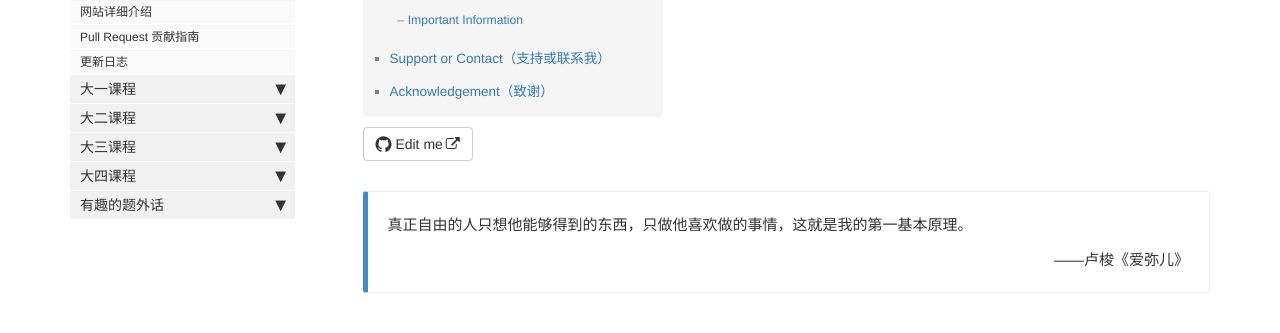
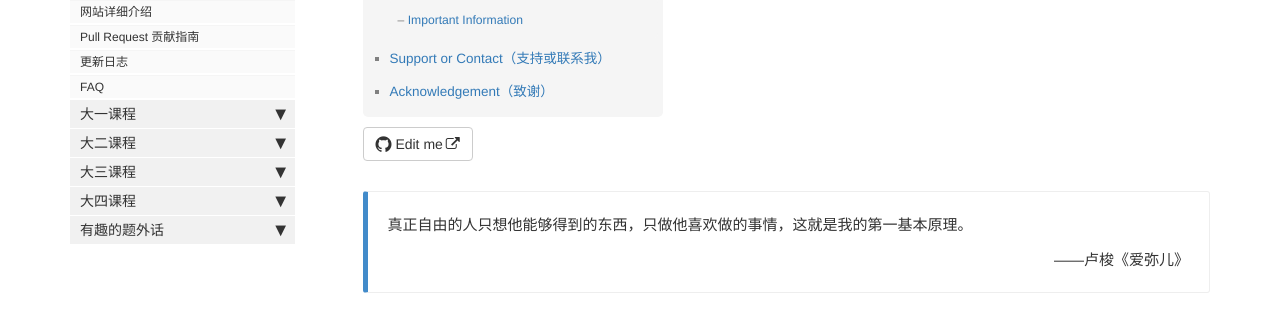
Before and after one commit to aisjtu/aisjtu.github.io, a Jekyll site: the page built from docs/index.md, in a window 1280 px wide. Shown: the part 206-539 px from the top of the page. Built offline with Jekyll 4.4.1, drawn with Linux system fonts in a browser that asks for light colours; comment, search, counter and statistics services are not loaded.

Commit message:
Update mydoc_sidebar.yml

```diff
--- a/docs/_data/sidebars/mydoc_sidebar.yml
+++ b/docs/_data/sidebars/mydoc_sidebar.yml
@@ -38,6 +38,10 @@ entries:
 
     - title: 更新日志
       url: /mydoc_updates.html
+      output: web
+
+    - title: FAQ
+      url: /mydoc_faq.html
       output: web
 
 #    - title: 我的理念
```
